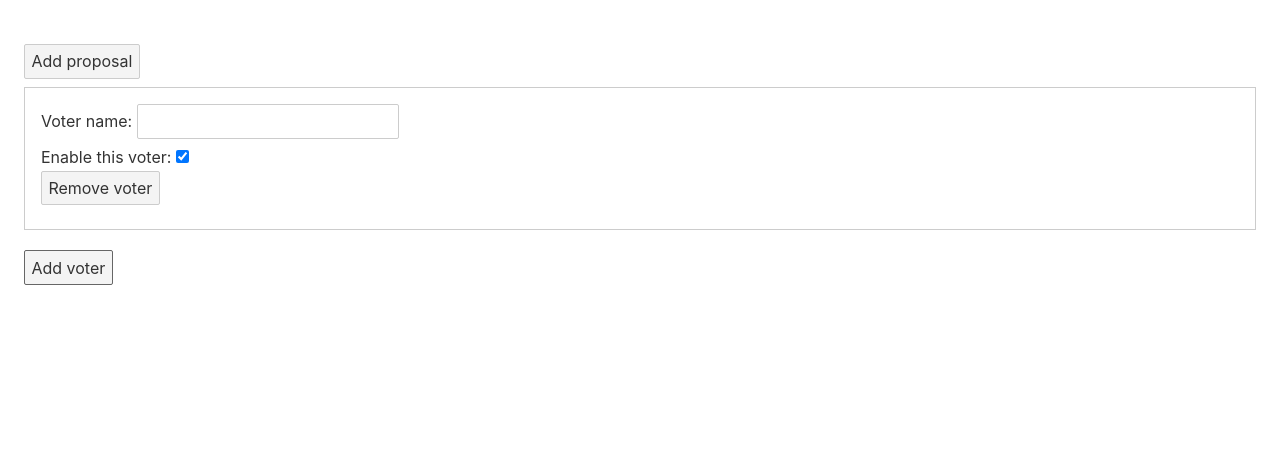
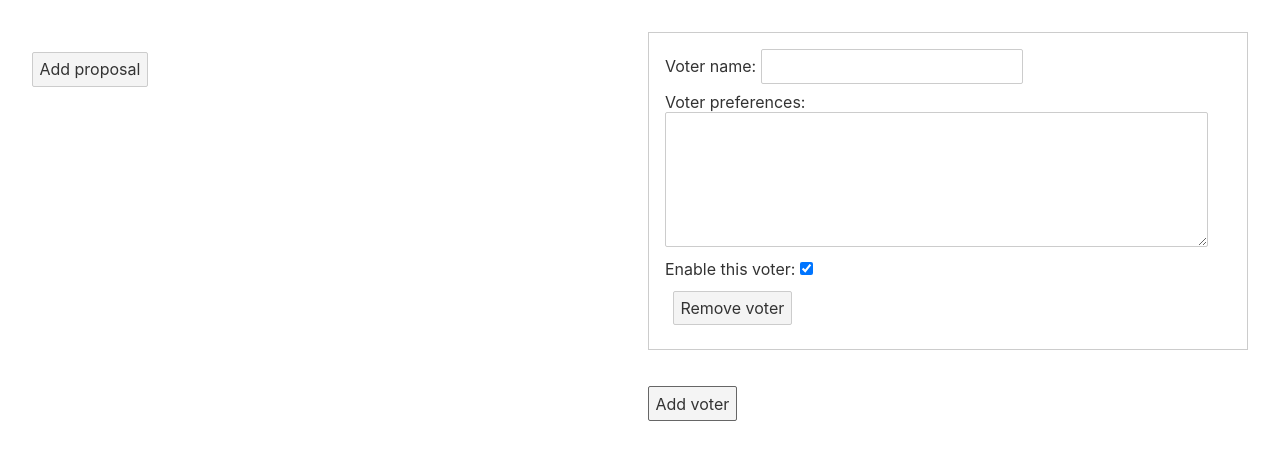
Before and after one commit to zh3036/ZuMulation, a Svelte app in the folder src/interface/client/: page / in a window 1280 px wide. Both pictures are taken after a click on the button "Add voter". Shown: the top 460 px of the page. Built offline with nearby package versions, Linux system fonts and the light colour scheme.

Commit message:
interface changes

```diff
--- a/src/interface/client/src/App.svelte
+++ b/src/interface/client/src/App.svelte
@@ -4,8 +4,14 @@
 </script>
 
 <main>
-  <Proposals/>
-  <Voters/>
+  <div class="row">
+    <div class="column">
+      <Proposals/>
+    </div>
+    <div class="column">
+      <Voters/>
+    </div>
+  </div>
 </main>
 
 <style>
@@ -27,4 +33,11 @@
 			max-width: none;
 		}
 	}
+  .row {
+    display: flex;
+  }
+
+  .column {
+    flex: 50%;
+  }
 </style>
--- a/src/interface/client/src/Proposals.svelte
+++ b/src/interface/client/src/Proposals.svelte
@@ -35,5 +35,9 @@
   .proposal {
     border: 1px solid #ccc;
     padding: 1em;
+    margin: 0.5em;
+  }
+  button {
+    margin: 0.5em;
   }
 </style>
--- a/src/interface/client/src/Voters.svelte
+++ b/src/interface/client/src/Voters.svelte
@@ -10,6 +10,10 @@
       <label for="name">Voter name:</label>
       <input name="name" type="text" bind:value={voter.name} />
       <br/>
+      <label for="preferences">Voter preferences:</label>
+      <br/>
+      <textarea name="preferences" rows=6 cols=50 bind:value={voter.preferences}></textarea>
+      <br/>
       <label for="enabled">Enable this voter:</label>
       <input name="enabled" type="checkbox" bind:checked={voter.enabled} />
       <br/>
@@ -20,12 +24,16 @@
   {/each}
 </div>
 <br/>
-<button type="button" on:click={() => voters = [...voters, { name: '', enabled: true}]}>
+<button type="button" on:click={() => voters = [...voters, { name: '', preferences: '', enabled: true}]}>
   Add voter
 </button>
 <style>
   .voter {
     border: 1px solid #ccc;
     padding: 1em;
+    margin: 0.5em;
+  }
+  button {
+    margin: 0.5em;
   }
 </style>
```
Also changed, not shown: 1 other file (tests, documents, lock files or other folders).
